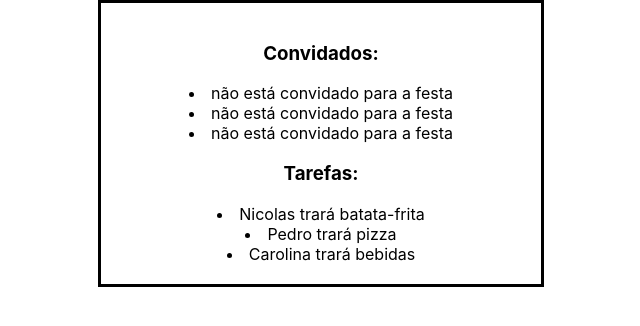
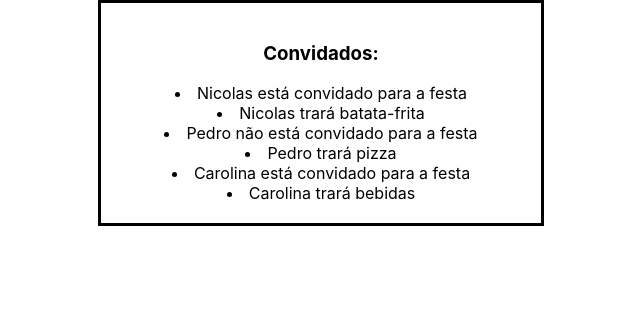
Before and after one commit to GasparPSousa/react-aula06-integradora, a React (Create React App) app: page / in a window 1280 px wide. Shown: the top 326 px of the page, without its empty margins (319-959 px from the left). Built offline with nearby package versions, Linux system fonts and the light colour scheme.

Commit message:
Mesa07 - Usando o Map para alterar a mesa06

```diff
--- a/public/index.html
+++ b/public/index.html
@@ -5,8 +5,9 @@
 
     <meta name="viewport" content="width=device-width, initial-scale=1" />
     <meta name="theme-color" content="#000000" />
+    <link rel="shortcut icon" href="favicon.ico" type="image/x-icon">
 
-    <title>React App</title>
+    <title>Mesa06 - Integracao</title>
   </head>
   <body>
     <noscript>You need to enable JavaScript to run this app.</noscript>
--- a/src/components/ClassComponent.js
+++ b/src/components/ClassComponent.js
@@ -6,7 +6,7 @@ export default class ClassComponent extends Component {
 
         return (
 
-            <li>{this.nome} {this.estaNaLista ? "está" : "não está"} convidado para a festa </li>
+            <li>{this.props.nome} {this.props.estaNaLista ? "está" : "não está"} convidado para a festa </li>
 
         )
     }
--- a/src/container/App.js
+++ b/src/container/App.js
@@ -3,16 +3,35 @@ import ClassComponent from '../components/ClassComponent'
 import FunctionComponent  from '../components/FunctionComponent';
 
 function App() {
+
+  const listaConvidados = [
+    { nome:'Nicolas', estaNaLista:true, tarefa:'batata-frita' },
+    { nome:'Pedro', estaNaLista:false, tarefa:'pizza' },
+    { nome:'Carolina', estaNaLista:true, tarefa:'bebidas' }
+  ]
+
   return (
     <div className="App">
+
       <h3>Convidados: </h3>
-      <ClassComponent nome="Nicolas" estaNaLista={true} />
+
+      { listaConvidados.map(({nome, estaNaLista, tarefa}) => {
+        return (
+          <>
+            <ClassComponent nome={nome} estaNaLista={estaNaLista} />
+            <FunctionComponent nome={nome} tarefa={tarefa}></FunctionComponent>
+          </>
+        )
+
+      })}
+
+      {/* <ClassComponent nome="Nicolas" estaNaLista={true} />
       <ClassComponent nome="Pedro" estaNaLista={false} />
       <ClassComponent nome="Carolina" estaNaLista={true} />
       <h3>Tarefas: </h3>
       <FunctionComponent nome="Nicolas"  tarefa="batata-frita" />
       <FunctionComponent nome="Pedro"  tarefa="pizza" />
-      <FunctionComponent nome="Carolina"  tarefa="bebidas" />
+      <FunctionComponent nome="Carolina"  tarefa="bebidas" /> */}
     </div>
 
   );
```
